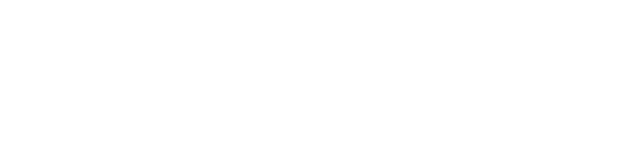
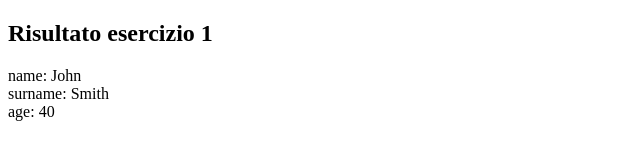
Before and after one commit to Valentina-Fr/js-oggetti-studenti, a plain HTML site: page index.html in a window 1280 px wide. Shown: the whole page, without its empty margins (0-640 px from the left). Drawn offline with Linux system fonts and the light colour scheme.

Commit message:
Print object properties

```diff
--- a/index.html
+++ b/index.html
@@ -7,6 +7,8 @@
     <title>Js Studenti</title>
 </head>
 <body>
+    <h2>Risultato esercizio 1</h2>
+    <p id="student"></p>
     <script src="./js/script.js"></script>
 </body>
 </html>
--- a/js/script.js
+++ b/js/script.js
@@ -13,4 +13,12 @@ const student = {
     age: '40'
 }
 
-console.log(student);
+var printStudent = document.getElementById('student');
+let studentProperties = '';
+
+//Stampo con ciclo for in
+for (let key in student) {
+    studentProperties += key + ': ' + student[key] + '<br>';
+}
+
+printStudent.innerHTML = studentProperties;
```
